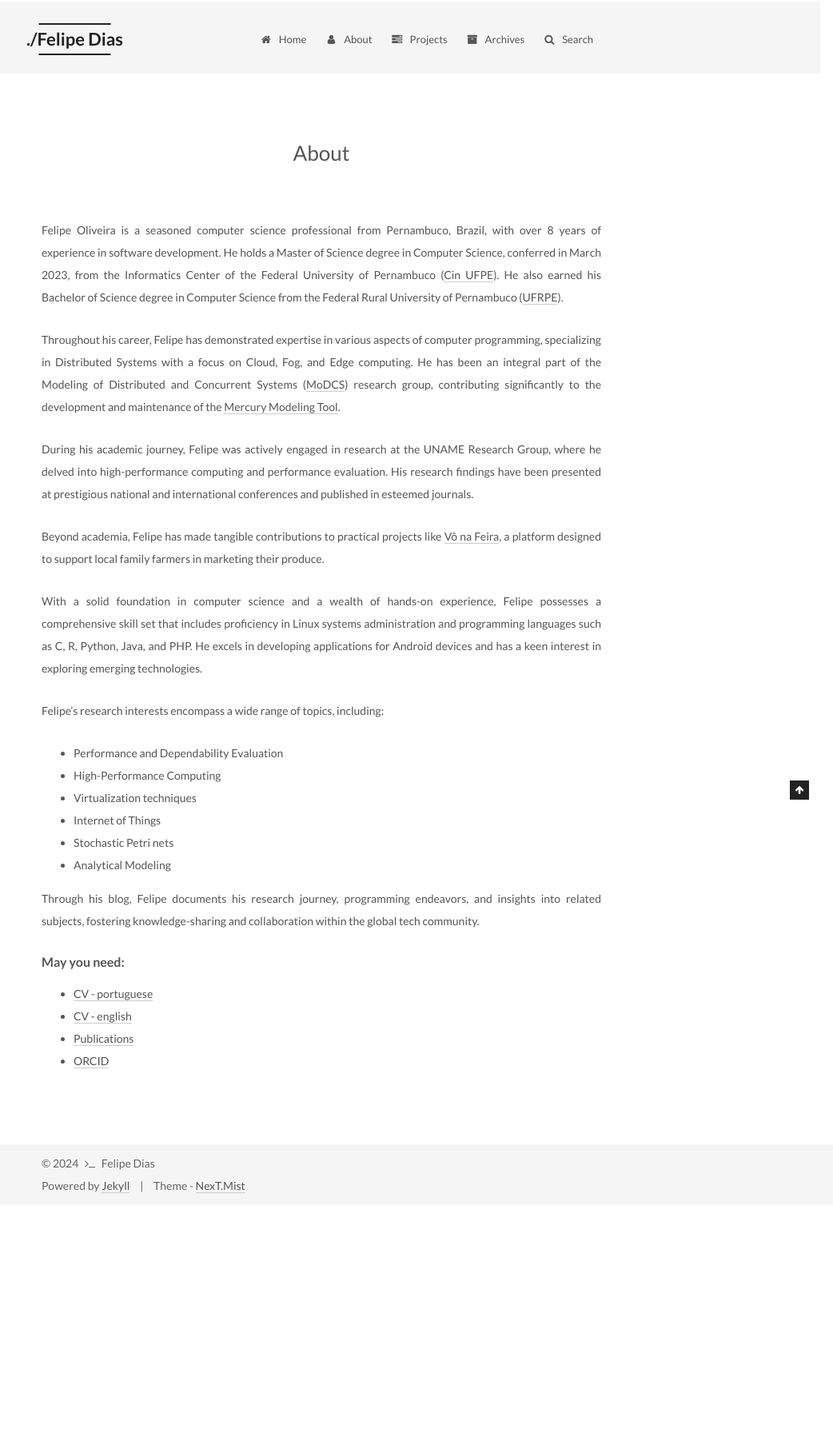
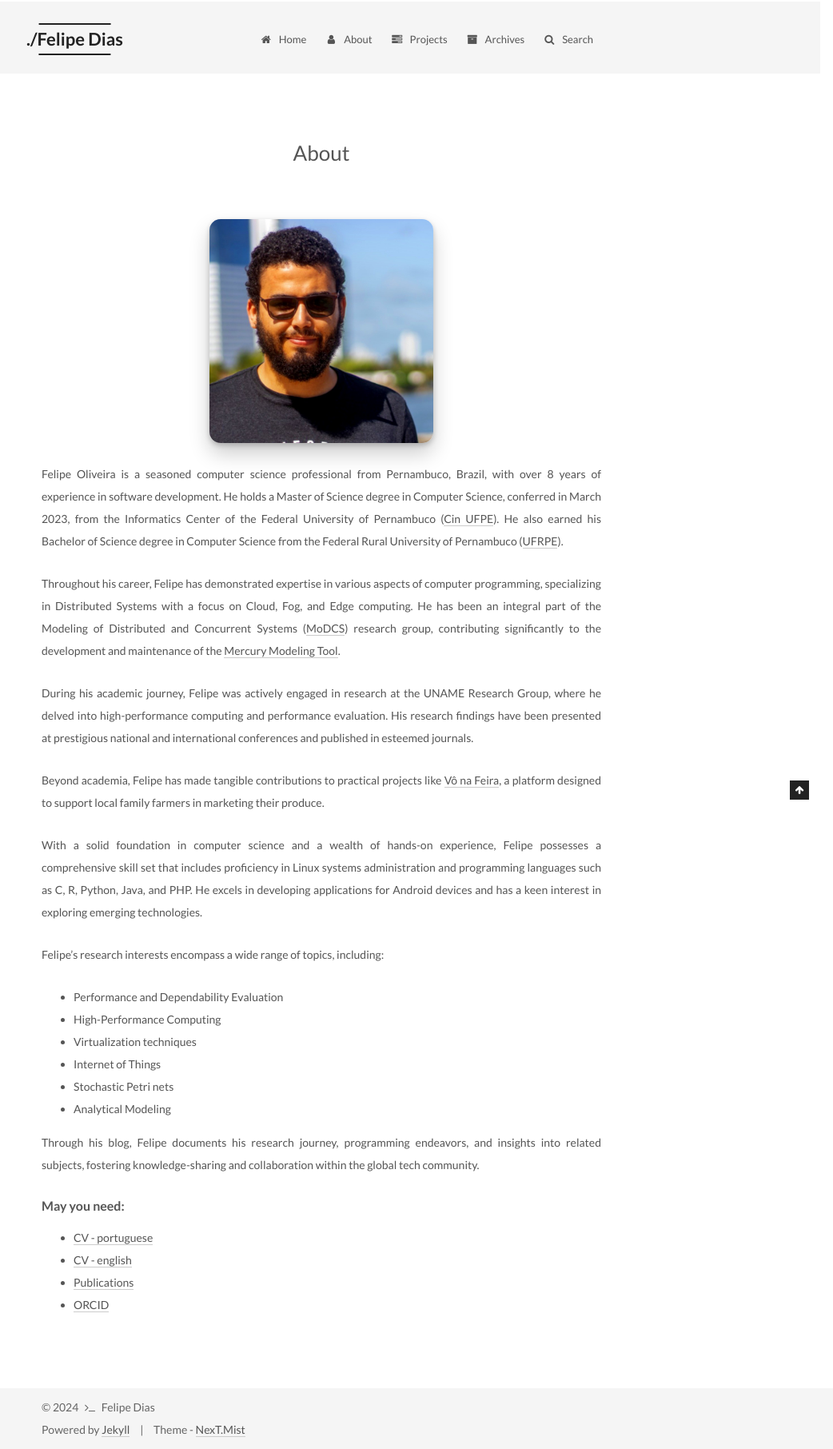
Before and after one commit to fdoliv/fdoliv.github.io, a Jekyll site: the page built from about/index.md, in a window 1280 px wide. Shown: the whole page at 80% size, without its empty margins (238-1280 px from the left). Built offline with Jekyll 4.4.1, drawn with Linux system fonts in a browser that asks for light colours; before the commit the page ends 1507 px from its top, so only the background shows below that.

Commit message:
add max-width

```diff
--- a/_sass/_custom/custom.scss
+++ b/_sass/_custom/custom.scss
@@ -12,9 +12,11 @@ $shadow: 0 13px 26px rgba(#000, .2), 0 3px 6px rgba(#000, .2);
     margin-left: auto;
     margin-right: auto;
     margin-bottom: 1.5em;
-    display: none;
+    display: block;
     border-radius: 5%;
     box-shadow: $shadow;
+    max-width: 40%;
+    height: auto;
 }
 
 @media (max-width: 500px) {
```
